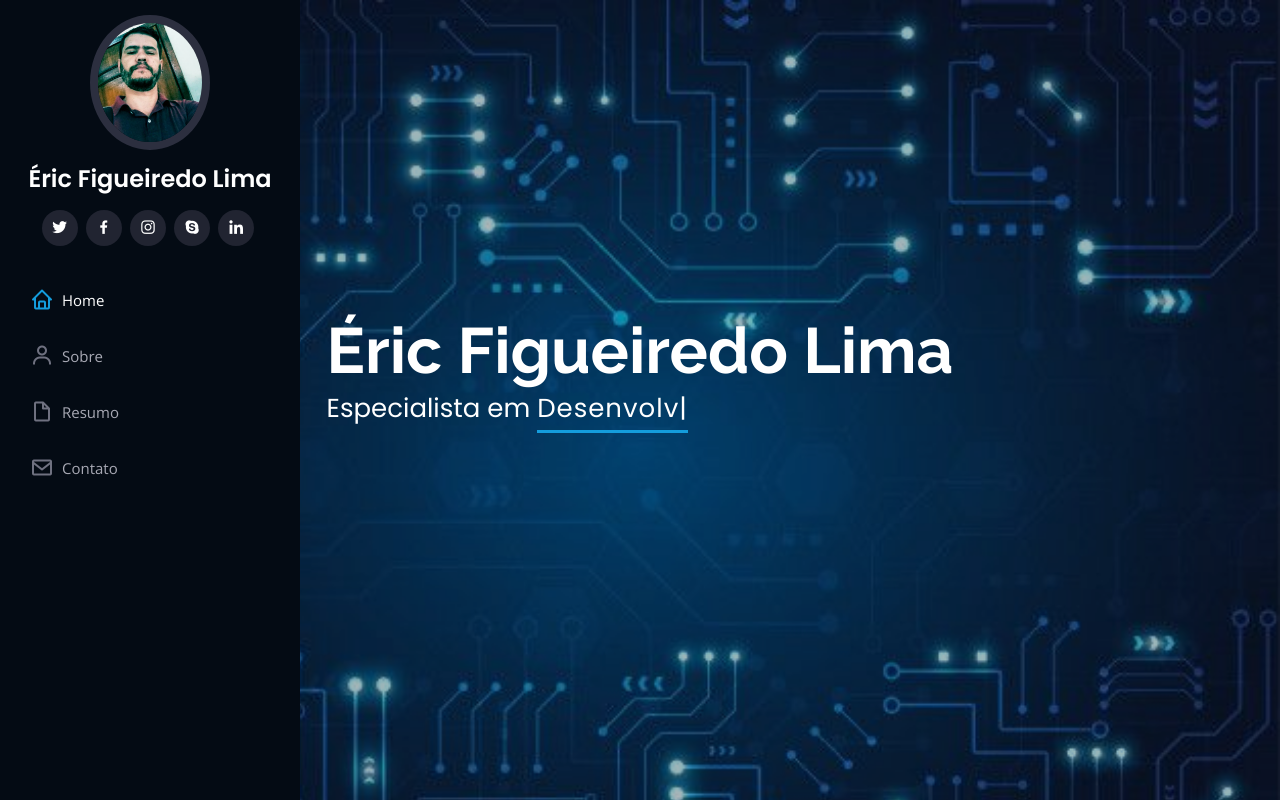
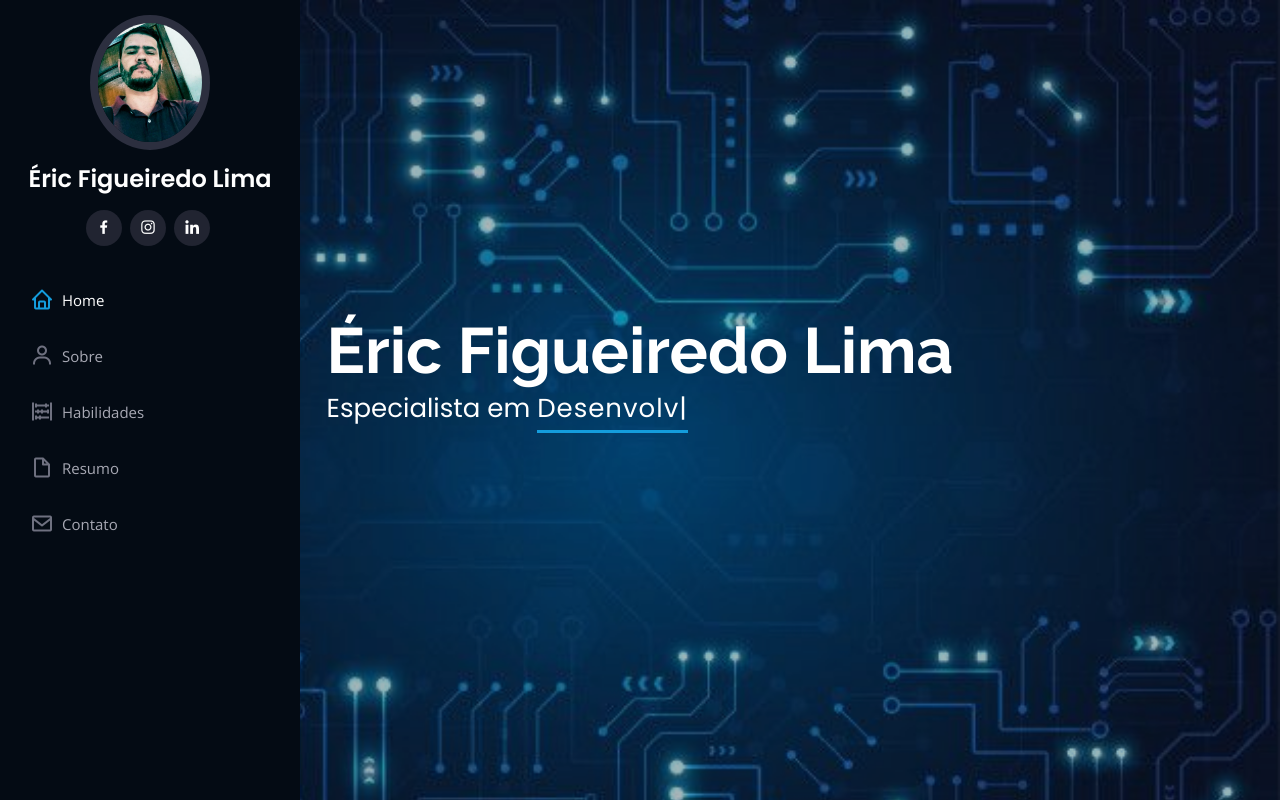
Before and after one commit to ericfigueiredolima/ericfigueiredolima, a plain HTML site: page index.html in a window 1280 px wide. Shown: the top 802 px of the page. Drawn offline with nearby package versions, Linux system fonts and the light colour scheme.

Commit message:
Ajuste Icones

```diff
--- a/index.html
+++ b/index.html
@@ -49,11 +49,9 @@
         <img src="assets/img/profile-img.jpg" alt="" class="img-fluid rounded-circle">
         <h1 class="text-light"><a href="index.html">Éric Figueiredo Lima</a></h1>
         <div class="social-links mt-3 text-center">
-          <a href="#" class="twitter"><i class="bx bxl-twitter"></i></a>
-          <a href="https://www.facebook.com/edencristian.figueiredolima" class="facebook"><i class="bx bxl-facebook"></i></a>
-          <a href="https://www.instagram.com/ecristianflima/" class="instagram"><i class="bx bxl-instagram"></i></a>
-          <a href="#" class="google-plus"><i class="bx bxl-skype"></i></a>
-          <a href="https://www.linkedin.com/in/eden-cristian-figueiredo-lima-a0339331/" class="linkedin"><i class="bx bxl-linkedin"></i></a>
+          <a href="https://www.facebook.com/eric.figueiredo.73" class="facebook"><i class="bx bxl-facebook"></i></a>
+          <a href="https://www.instagram.com/ericfigueiredolima/" class="instagram"><i class="bx bxl-instagram"></i></a>
+          <a href="https://www.linkedin.com/in/%C3%A9ric-figueiredo-lima-237139160/" class="linkedin"><i class="bx bxl-linkedin"></i></a>
         </div>
       </div>
 
@@ -61,6 +59,7 @@
         <ul>
           <li><a href="#hero" class="nav-link scrollto active"><i class="bx bx-home"></i> <span>Home</span></a></li>
           <li><a href="#about" class="nav-link scrollto"><i class="bx bx-user"></i> <span>Sobre</span></a></li>
+          <li><a href="#skills" class="nav-link scrollto"><i class="bx bx-abacus"></i> <span>Habilidades</span></a></li>
           <li><a href="#resume" class="nav-link scrollto"><i class="bx bx-file-blank"></i> <span>Resumo</span></a></li>
           <li><a href="#contact" class="nav-link scrollto"><i class="bx bx-envelope"></i> <span>Contato</span></a></li>
         </ul>
```
